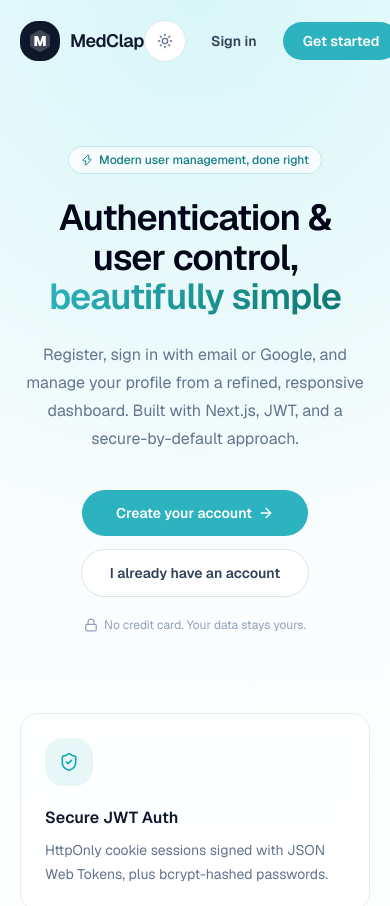
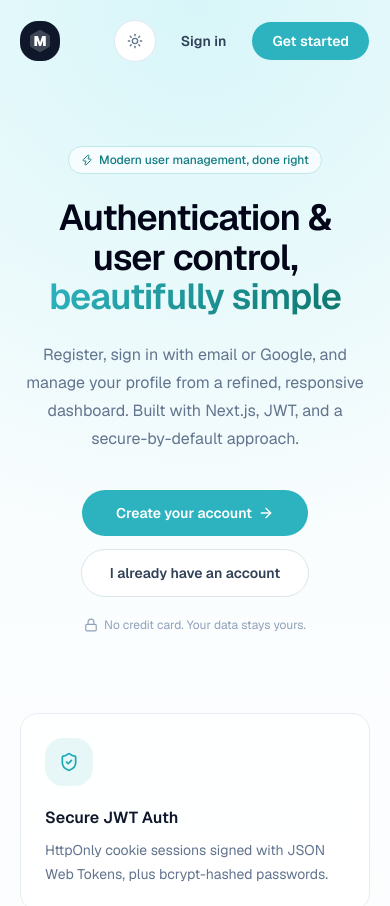
Before and after one commit to amandeepbhadoriya14-debug/medClap_assignment_amandeep, a Next.js app: page / in a window 390 px wide. Shown: the top 906 px of the page. Built offline with nearby package versions, Linux system fonts and the light colour scheme.

Commit message:
mobile header fix

```diff
--- a/app/page.js
+++ b/app/page.js
@@ -46,7 +46,7 @@ export default function Home() {
             <HexagonIcon className="size-6 fill-current opacity-20" />
             <span className="absolute text-sm font-black">M</span>
           </div>
-          <span className="text-lg font-semibold tracking-tight text-slate-900 dark:text-white">
+          <span className="hidden md:block text-lg font-semibold tracking-tight text-slate-900 dark:text-white">
             MedClap
           </span>
         </div>
@@ -143,10 +143,16 @@ export default function Home() {
         <div className="mx-auto flex w-full max-w-6xl flex-col items-center justify-between gap-3 px-5 text-sm text-slate-400 sm:flex-row sm:px-8 dark:text-slate-500">
           <p>© {new Date().getFullYear()} MedClap. Built with Next.js.</p>
           <div className="flex items-center gap-5">
-            <Link href="/login" className="transition-colors hover:text-slate-600 dark:hover:text-slate-300">
+            <Link
+              href="/login"
+              className="transition-colors hover:text-slate-600 dark:hover:text-slate-300"
+            >
               Sign in
             </Link>
-            <Link href="/register" className="transition-colors hover:text-slate-600 dark:hover:text-slate-300">
+            <Link
+              href="/register"
+              className="transition-colors hover:text-slate-600 dark:hover:text-slate-300"
+            >
               Register
             </Link>
           </div>
```
